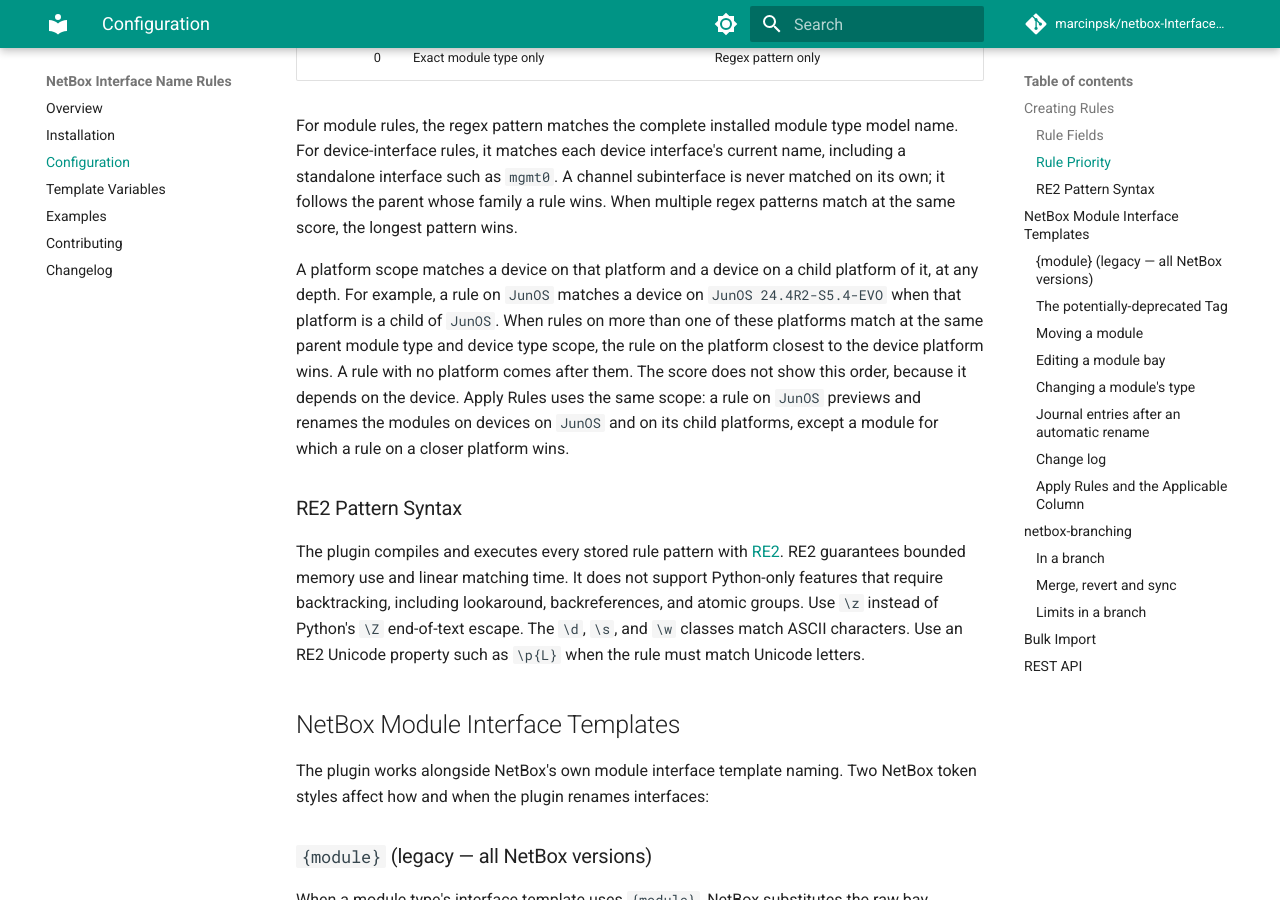
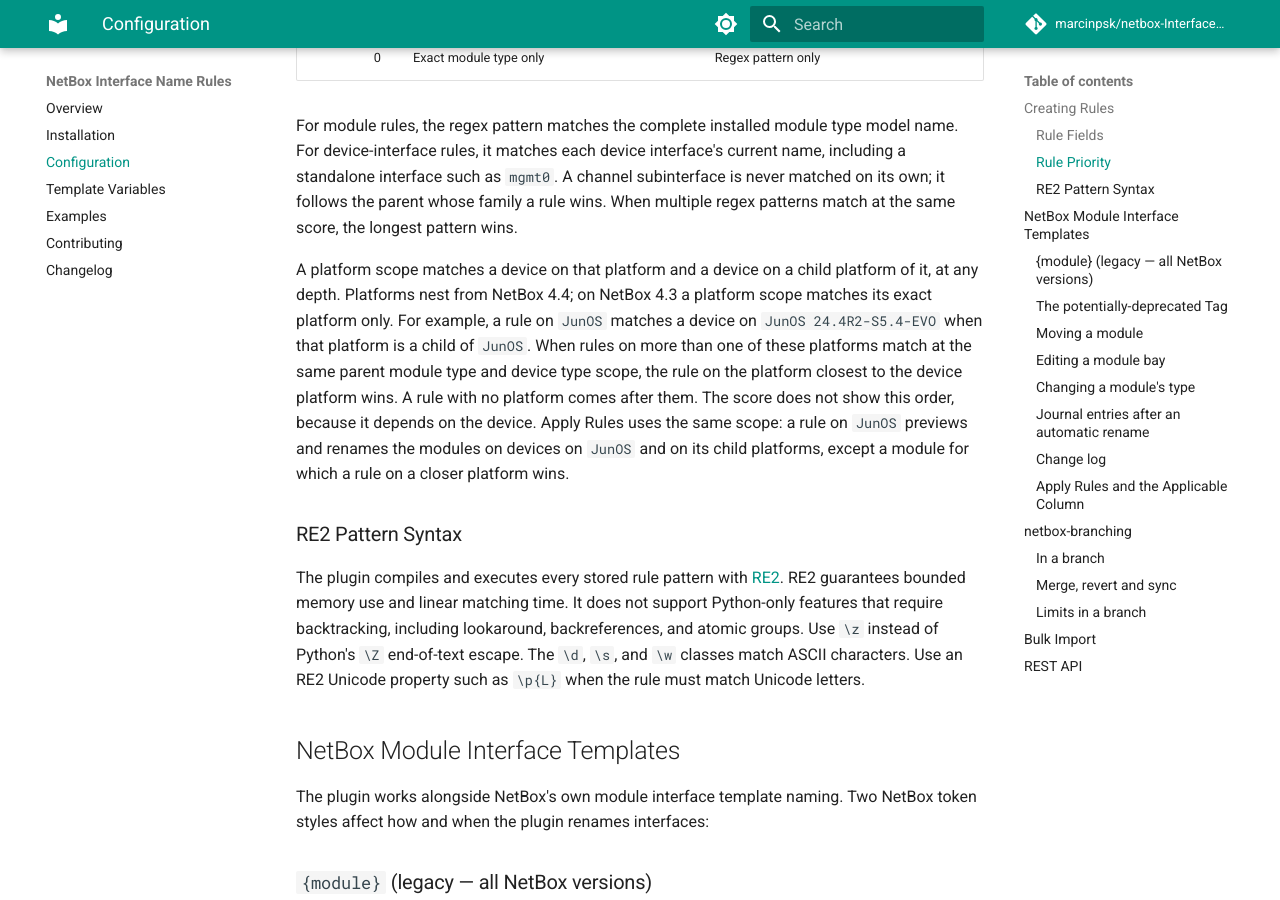
Before and after one commit to marcinpsk/netbox-InterfaceNameRules-plugin, an MkDocs documentation site: the page built from docs/configuration.md, in a window 1280 px wide and 900 px high, scrolled down 1708 px. Built offline with MkDocs 1.6.1 and Material for MkDocs 9.7.7, drawn with Linux system fonts in a browser that asks for light colours; comment, search, counter and statistics services are not loaded; some of the changed text lies outside the part shown.

Commit message:
docs(rules): say that child platform scope needs NetBox 4.4 or later
Platforms nest from NetBox 4.4. On NetBox 4.3 a platform scope matches its exact platform only. Each text that says a platform scope covers child platforms now says so once: the help texts, the model docstrings, the rule detail and rule tester pages, the configuration and index pages, the README and the glossary.

```diff
--- a/docs/configuration.md
+++ b/docs/configuration.md
@@ -14,7 +14,7 @@ Navigate to **Plugins → Interface Name Rules → Add** or use the REST API.
 | Regex Mode | No | When enabled, match by pattern instead of exact module type FK |
 | Parent Module Type | No | Restrict to modules inside this parent (e.g., converter). Must be empty on a device-interface rule |
 | Device Type | No | Restrict to devices of this type |
-| Platform | No | Restrict to devices running this software platform/OS or a child platform of it |
+| Platform | No | Restrict to devices running this software platform/OS or a child platform of it (NetBox 4.4+) |
 | Name Template | Yes | Interface name pattern with template variables |
 | Parent Name Template | No | Name template for the channelized parent, with the same variables as Name Template except `{channel}`. Blank keeps the parent's current name |
 | Breakout Mode | No | Flat renames the base to the first channel and creates sibling interfaces. Channelized turns the base into a parent with one subinterface per channel (requires NetBox channel support) |
@@ -46,7 +46,8 @@ subinterface is never matched on its own; it follows the parent whose family a r
 When multiple regex patterns match at the same score, the longest pattern wins.
 
 A platform scope matches a device on that platform and a device on a child
-platform of it, at any depth. For example, a rule on `JunOS` matches a device on
+platform of it, at any depth. Platforms nest from NetBox 4.4; on NetBox 4.3 a
+platform scope matches its exact platform only. For example, a rule on `JunOS` matches a device on
 `JunOS 24.4R2-S5.4-EVO` when that platform is a child of `JunOS`. When rules on
 more than one of these platforms match at the same parent module type and device
 type scope, the rule on the platform closest to the device platform wins. A rule
```
Also changed, not shown: CONTEXT.md (+1 -1 lines), README.md (+1 -1 lines), docs/index.md (+1 -1 lines), 4 other files.
